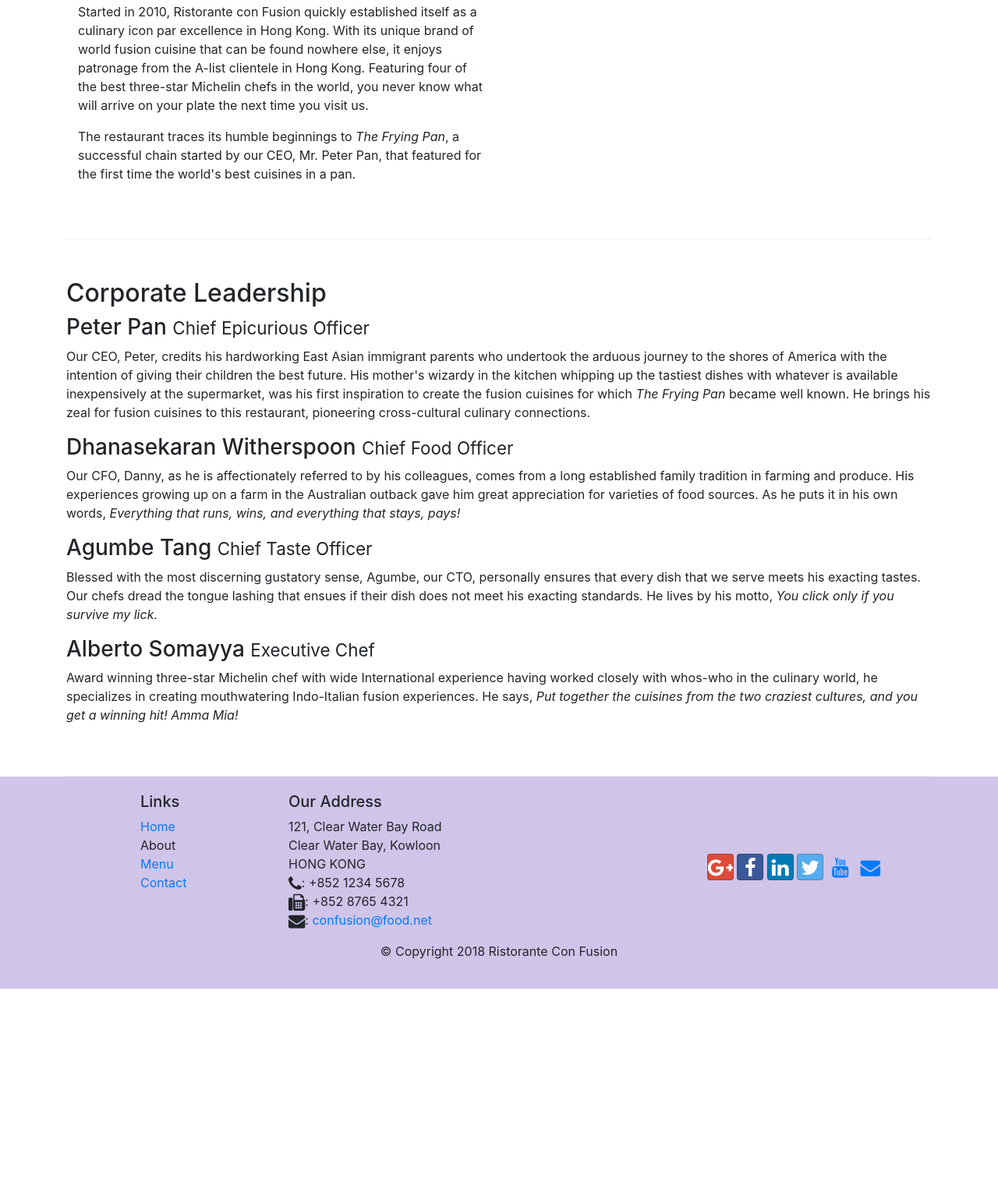
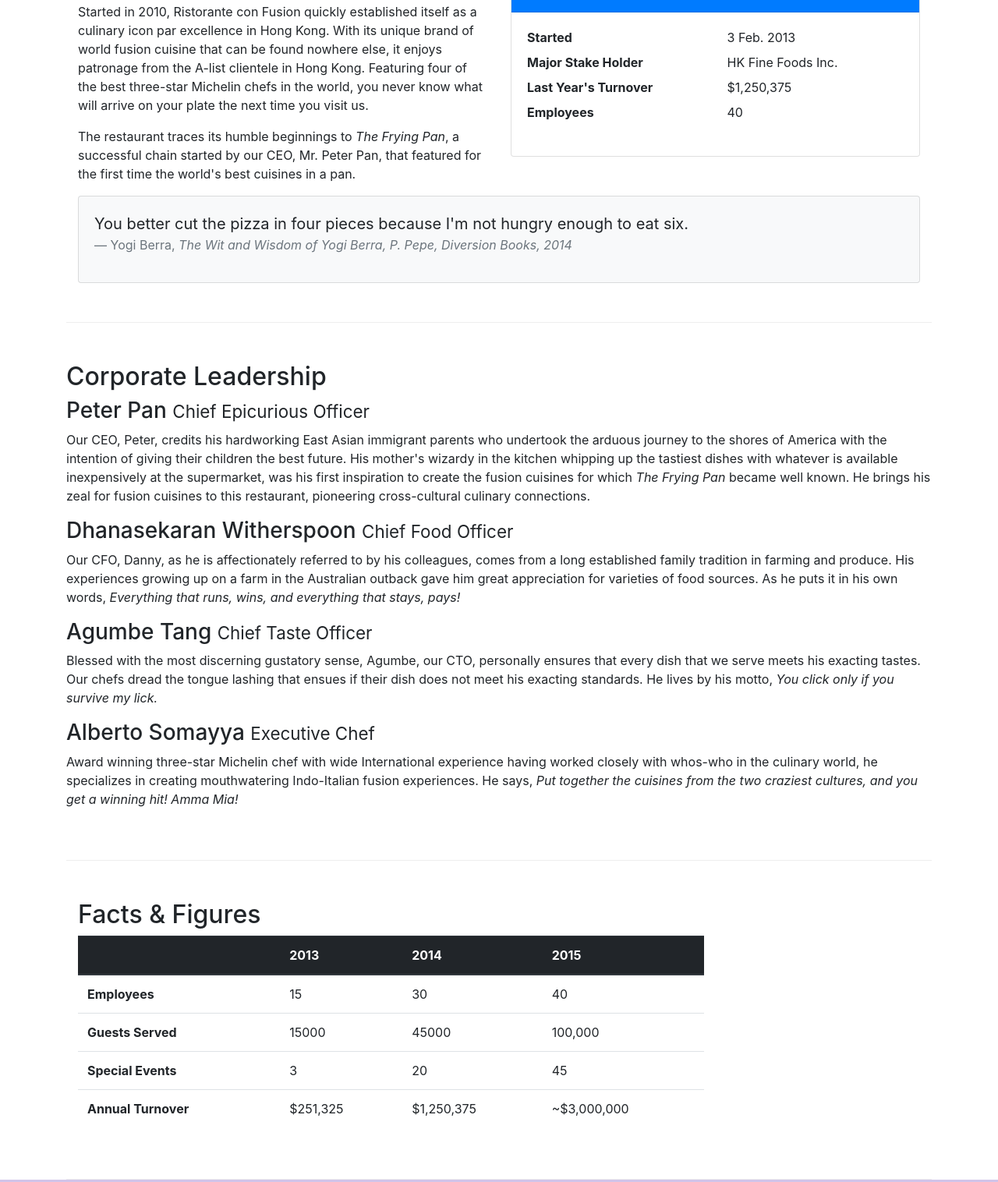
Before and after one commit to dineshcd311/Bootstrap, a website: page aboutus.html in a window 1280 px wide. Shown: the part 558-2074 px from the top of the page at 78% size. Before the commit the page ends 1826 px from the top, so only its background shows below. Drawn offline with nearby package versions, Linux system fonts and the light colour scheme.

Commit message:
after card

```diff
--- a/aboutus.html
+++ b/aboutus.html
@@ -21,7 +21,7 @@
             <button class="navbar-toggler" type="button" data-toggle="collapse" data-target="#Navbar">
                <span class="navbar-toggler-icon"></span>
             </button>
-            <a class="navbar-brand" href="./index.html">Ristorante Con Fusion</a>
+            <a class="navbar-brand" href="./index.html"><img src="img/logo.png" height="30" width="41"></a>
             <div class="collapse navbar-collapse" id="Navbar">
                 <ul class="navbar-nav mr-auto">
                     <li class="nav-item"><a class="nav-link" href="./index.html"><span class="fa fa-home fa-lg"></span> Home</a></li>
@@ -64,7 +64,35 @@
                 <p>Started in 2010, Ristorante con Fusion quickly established itself as a culinary icon par excellence in Hong Kong. With its unique brand of world fusion cuisine that can be found nowhere else, it enjoys patronage from the A-list clientele in Hong Kong.  Featuring four of the best three-star Michelin chefs in the world, you never know what will arrive on your plate the next time you visit us.</p>
                 <p>The restaurant traces its humble beginnings to <em>The Frying Pan</em>, a successful chain started by our CEO, Mr. Peter Pan, that featured for the first time the world's best cuisines in a pan.</p>
             </div>
-            <div>
+            <div class="col-sm">
+                <div class="card">
+                    <h3 class="card-header bg-primary text-white">Facts At a Glance</h3>
+                    <div class="card-body">
+                        <dl class="row">
+                            <dt class="col-6">Started</dt>
+                            <dd class="col-6">3 Feb. 2013</dd>
+                            <dt class="col-6">Major Stake Holder</dt>
+                            <dd class="col-6">HK Fine Foods Inc.</dd>
+                            <dt class="col-6">Last Year's Turnover</dt>
+                            <dd class="col-6">$1,250,375</dd>
+                            <dt class="col-6">Employees</dt>
+                            <dd class="col-6">40</dd>
+                        </dl>
+                    </div>
+                </div>
+            </div>
+            <div class="col-12">
+                <div class="card card-body bg-light">
+                    <blockquote class="blockquote">
+                        <!-- mb0 margin bottom 0 -->
+                        <p class="mb-0">You better cut the pizza in four pieces because
+                            I'm not hungry enough to eat six.</p>
+                        <footer class="blockquote-footer">Yogi Berra,
+                            <cite title="Source Title">The Wit and Wisdom of Yogi Berra,
+                            P. Pepe, Diversion Books, 2014</cite>
+                        </footer>
+                    </blockquote>
+                </div>
             </div>
         </div>
 
@@ -80,6 +108,52 @@
                 <p class="d-none d-sm-block">Blessed with the most discerning gustatory sense, Agumbe, our CTO, personally ensures that every dish that we serve meets his exacting tastes. Our chefs dread the tongue lashing that ensues if their dish does not meet his exacting standards. He lives by his motto, <em>You click only if you survive my lick.</em></p>
                 <h3>Alberto Somayya <small>Executive Chef</small></h3>
                 <p class="d-none d-sm-block">Award winning three-star Michelin chef with wide International experience having worked closely with whos-who in the culinary world, he specializes in creating mouthwatering Indo-Italian fusion experiences. He says, <em>Put together the cuisines from the two craziest cultures, and you get a winning hit! Amma Mia!</em></p>
+            </div>
+       </div>
+       <div class="row row-content">
+            <div class="col-12 col-sm-9">
+                <h2>Facts &amp; Figures</h2>
+                <div class="table-responsive">
+                    <table class="table table-stripped">
+                        <thead class="thead-dark">
+                            <tr>
+                                <th>&nbsp;</th>
+                                <th>2013</th>
+                                <th>2014</th>
+                                <th>2015</th>
+                            </tr>
+                        </thead>
+                        <tbody>
+                            <tr>
+                                <th>Employees</th>
+                                <td>15</td>
+                                <td>30</td>
+                                <td>40</td>
+                            </tr>
+                            <tr>
+                                <th>Guests Served</th>
+                                <td>15000</td>
+                                <td>45000</td>
+                                <td>100,000</td>
+                            </tr>
+                            <tr>
+                                <th>Special Events</th>
+                                <td>3</td>
+                                <td>20</td>
+                                <td>45</td>
+                            </tr>
+                            <tr>
+                                <th>Annual Turnover</th>
+                                <td>$251,325</td>
+                                <td>$1,250,375</td>
+                                <td>~$3,000,000</td>
+                            </tr>
+                        </tbody>
+                    </table>
+                </div>
+            </div>
+            <div class="col-12 col-sm-3">
+
             </div>
        </div>
 
```
Also changed, not shown: contactus.html (+1 -1 lines), index.html (+4 -2 lines), img/alberto.png (added), img/buffet.png (added), img/logo.png (added), img/uthappizza.png (added), 1 other file.
